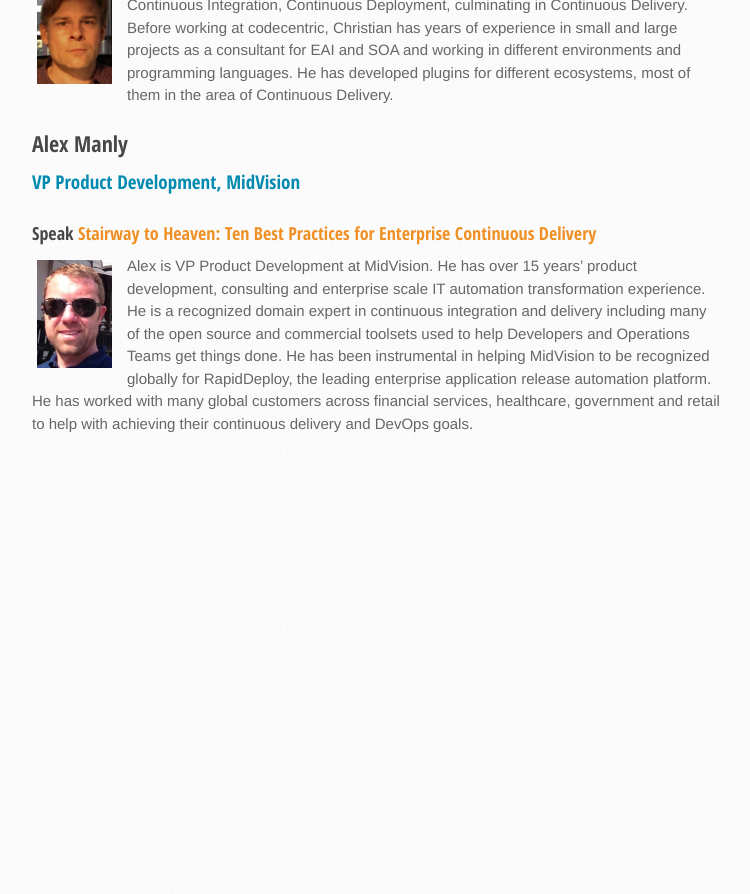
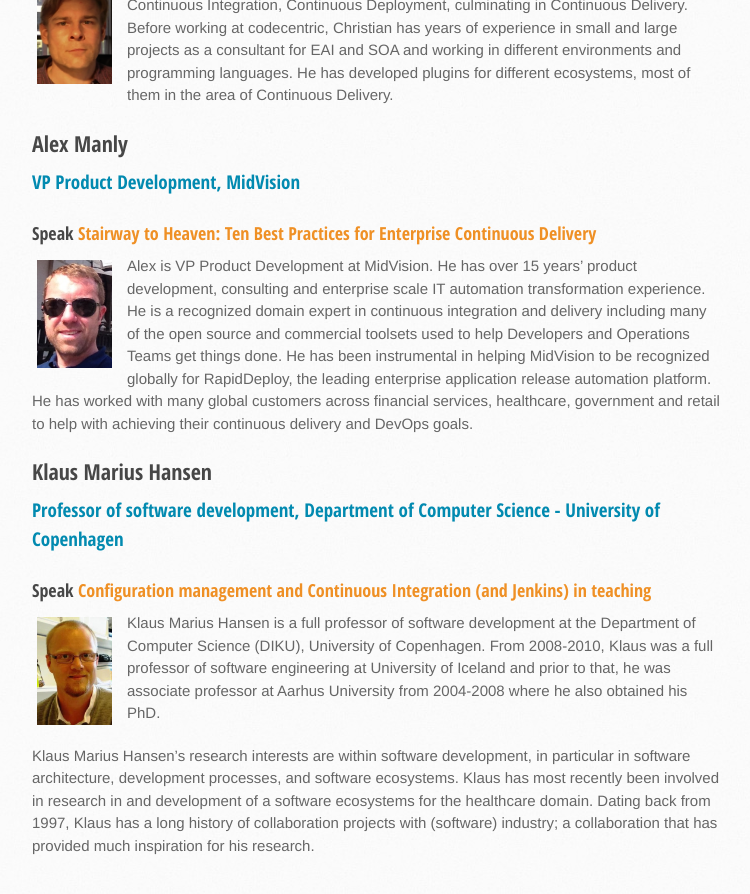
Before and after one commit to JCICPH/jcicph.github.io, a Jekyll site: the page built from speakers/index.md, in a window 1280 px wide and 900 px high, scrolled down 4045 px. Shown: the top 894 px of the window, without its empty margins (138-888 px from the left). Built offline with Jekyll 4.4.1, drawn with Linux system fonts in a browser that asks for light colours; nearby versions of some CDN libraries; before the commit the page ends 4523 px from its top, so only the background shows below that.

Commit message:
Integrated origin/ready/adam

```diff
--- a/speakers/index.md
+++ b/speakers/index.md
@@ -160,3 +160,14 @@ Currently, Robert has a focus on improving test automation, mainly to reduce cyc
 ### Speak [Stairway to Heaven: Ten Best Practices for Enterprise Continuous Delivery](/program#stairway)
 
 ![Alex Manly](/images/speakers/manly.jpg){: .portrait} Alex is VP Product Development at MidVision. He has over 15 years' product development, consulting and enterprise scale IT automation transformation experience. He is a recognized domain expert in continuous integration and delivery including many of the open source and commercial toolsets used to help Developers and Operations Teams get things done. He has been instrumental in helping MidVision to be recognized globally for RapidDeploy, the leading enterprise application release automation platform. He has worked with many global customers across financial services, healthcare, government and retail to help with achieving their continuous delivery and DevOps goals.<br clear="both">
+
+## Klaus Marius Hansen
+{: #mariushansen}
+
+###### Professor of software development, Department of Computer Science - University of Copenhagen
+
+### Speak [Configuration management and Continuous Integration (and Jenkins) in teaching](/program#teaching)
+
+![Klaus Marius Hansen](/images/speakers/khm.jpg){: .portrait} Klaus Marius Hansen is a full professor of software development at the Department of Computer Science (DIKU), University of Copenhagen. From 2008-2010, Klaus was a full professor of software engineering at University of Iceland and prior to that, he was associate professor at Aarhus University from 2004-2008 where he also obtained his PhD.
+
+Klaus Marius Hansen’s research interests are within software development, in particular in software architecture, development processes, and software ecosystems. Klaus has most recently been involved in research in and development of a software ecosystems for the healthcare domain. Dating back from 1997, Klaus has a long history of collaboration projects with (software) industry; a collaboration that has provided much inspiration for his research.<br clear="both">
```
Also changed, not shown: program/index.md (+7 -0 lines), images/speakers/khm.jpg (added).
